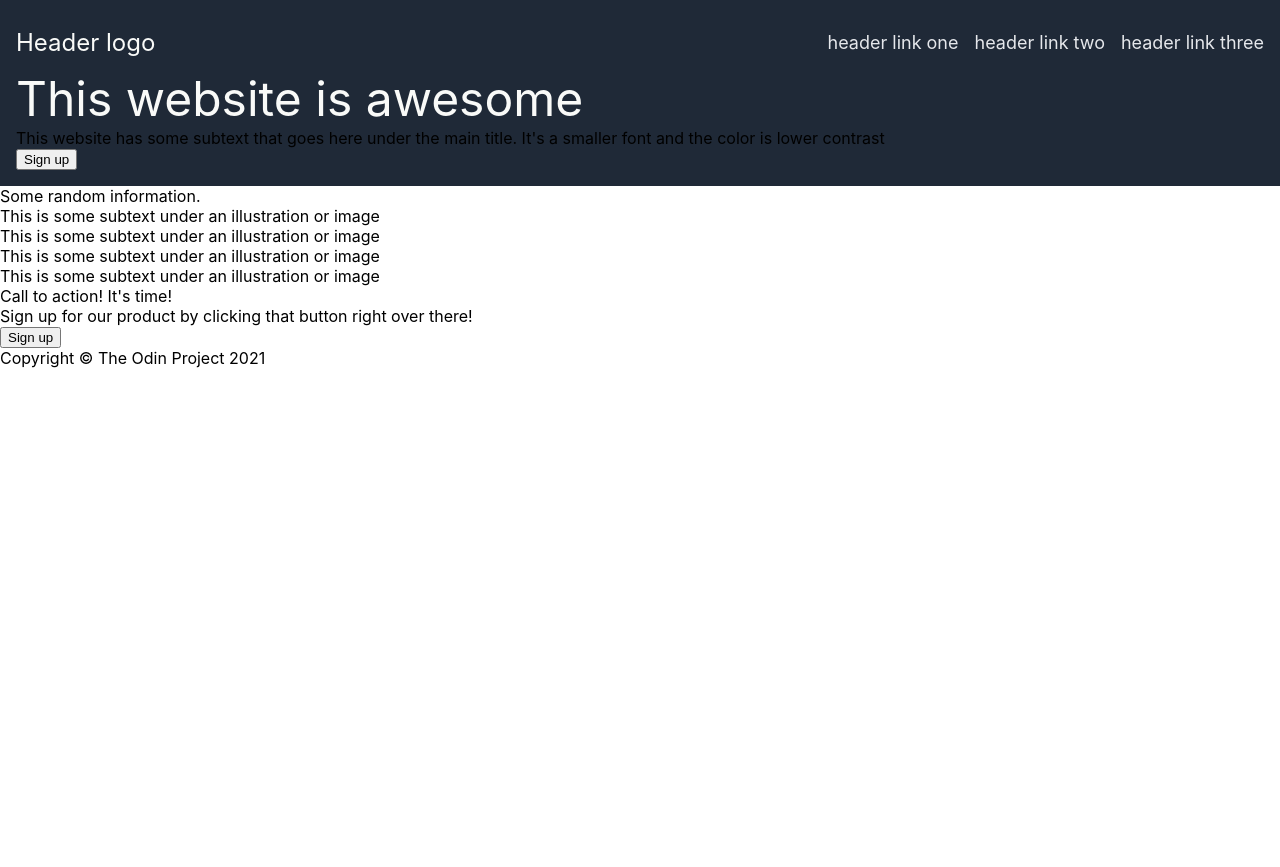
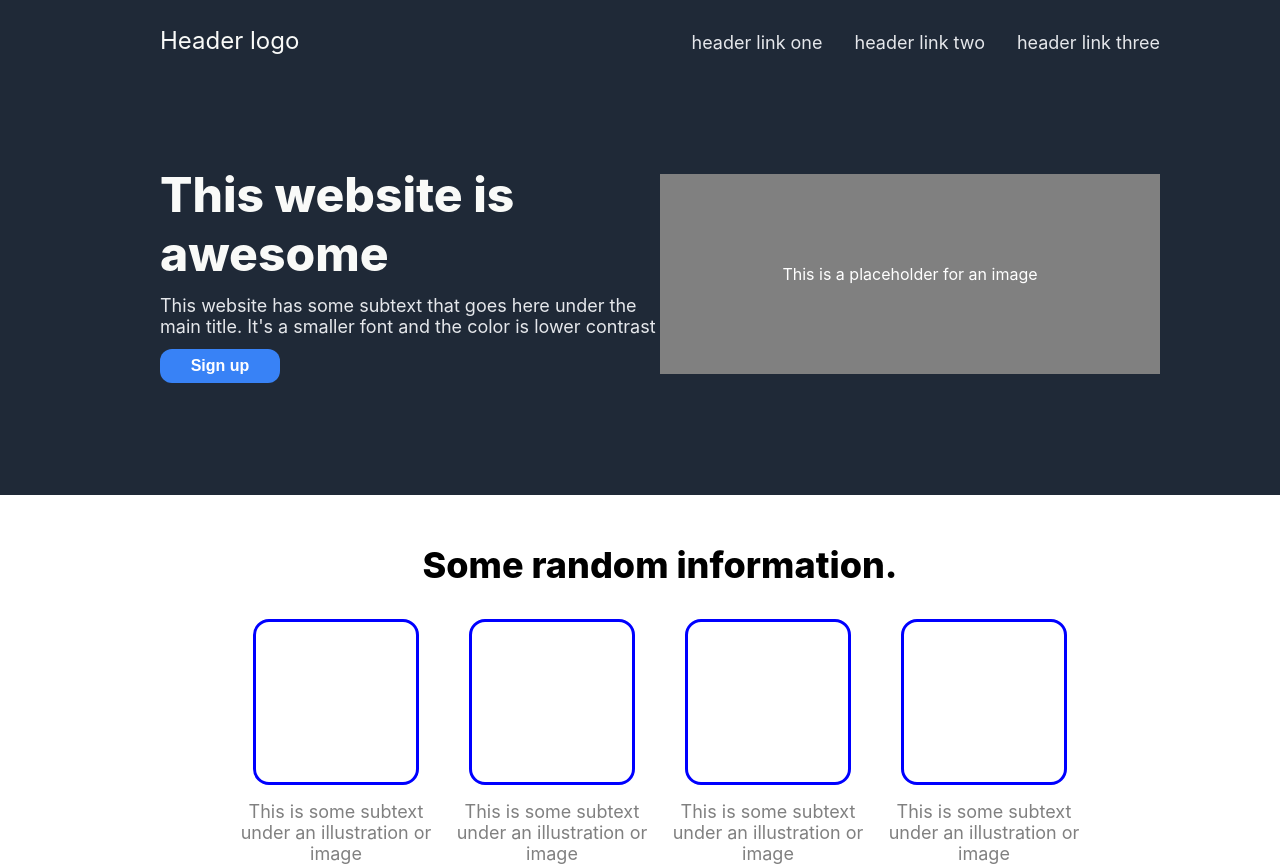
Before and after one commit to muhammadfiqiha/landing-page, a plain HTML site: page index.html in a window 1280 px wide. Shown: the top 867 px of the page. Before the commit the page ends 800 px from the top, so only its background shows below. Drawn offline with Linux system fonts and the light colour scheme.

Commit message:
modify index.html & add style header + content section

```diff
--- a/index.html
+++ b/index.html
@@ -32,7 +32,7 @@
                     <button class="top-signup">Sign up</button>
                 </div>
                 <div class="right">
-                    <div class="card"></div>
+                    <div class="p-hold">This is a placeholder for an image</div>
                 </div>
             </div>
         </div>
--- a/style.css
+++ b/style.css
@@ -1,22 +1,25 @@
 body {
     min-height: 100vh;
     margin: 0;
+    padding: 0;
     font-family: -apple-system, BlinkMacSystemFont, 'Segoe UI', Roboto, Oxygen, Ubuntu, Cantarell, 'Open Sans', 'Helvetica Neue', sans-serif;
-    display: flex;
-    flex-direction: column;
 }
+
+
+
 
 .header {
     background-color: #1F2937;
-    display: flex;
-    flex-direction: column;
-    padding: 16px;
+    padding: 16px 120px 16px 160px;
 }
+
+
+
 
 .navbar {
     display: flex;
     justify-content: space-between;
-    align-items: center;
+    align-items: baseline;
 }
 
 .logo {
@@ -24,7 +27,7 @@ body {
     font-size: 24px;
 }
 
-a {
+a, .subtext {
     text-decoration: none;
     color: #e5e7eb;
     font-size: 18px;
@@ -33,17 +36,92 @@ a {
 ul {
     list-style-type: none;
     display: flex;
-    gap: 16px;
+    gap: 32px;
 }
 
+
+
 .opener {
+    padding: 96px 0;
     display: flex;
     justify-content: space-between;
     align-items: center;
 }
 
+.opener .left {
+    display: flex;
+    flex-direction: column;
+    gap: 12px;
+}
+
 .main-title {
     font-size: 48px;
-    font-weight: extra-bold;
+    font-weight: 800;
     color: #f9faf8;
 }
+
+button {
+    width: 120px;
+    background-color: #3882f6;
+    color: white;
+    padding: 8px 4px;
+    border-radius: 12px;
+    font-weight: bold;
+    font-size: 16px;
+    border: none;
+}
+
+.opener .right {
+    flex-shrink: 0;
+    width: 50%;
+}
+
+.opener .right .p-hold {
+    display: flex;
+    background-color: gray;
+    height: 200px;
+    align-items: center;
+    justify-content: center;
+    color: white;
+}
+
+
+
+.content-sec {
+    padding: 48px 120px 48px 160px;
+    text-align: center;
+}
+
+.content-title {
+    font-size: 36px;
+    font-weight: 800;
+    margin-bottom: 32px;
+}
+
+.items {
+    display: flex;
+    justify-content: center;
+    flex-wrap: wrap;
+    gap: 16px;
+}
+
+.item {
+    display: flex;
+    flex-direction: column;
+    align-items: center;
+    max-width: 200px;
+    gap: 16px;
+}
+
+.desc {
+    color: gray;
+    font-size: 18px;
+}
+
+.img {
+    display: flex;
+    height: 160px;
+    width: 160px;
+    border: solid 3px blue;
+    border-radius: 16px;
+}
```
